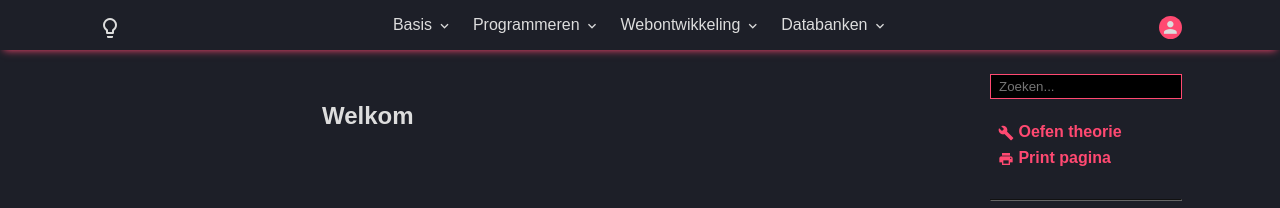
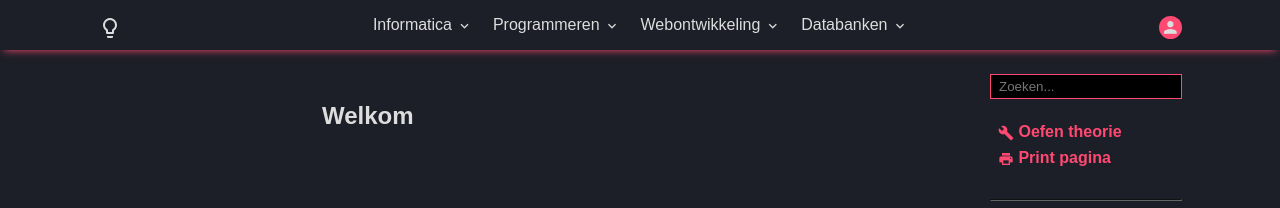
Before and after one commit to T-INFORMATICA/t-informatica.github.io, a Jekyll site: the page built from index.html, in a window 1280 px wide. Shown: the top 208 px of the page. Built offline with Jekyll 4.4.1, drawn with Linux system fonts in a browser that asks for light colours; comment, search, counter and statistics services are not loaded.

Commit message:
Update courses.yml

```diff
--- a/_data/courses.yml
+++ b/_data/courses.yml
@@ -1,4 +1,4 @@
-- name: "basis"
+- name: "Informatica"
   link: /courses/basis/
   subjects:
     - name: "basiskennis"
```
